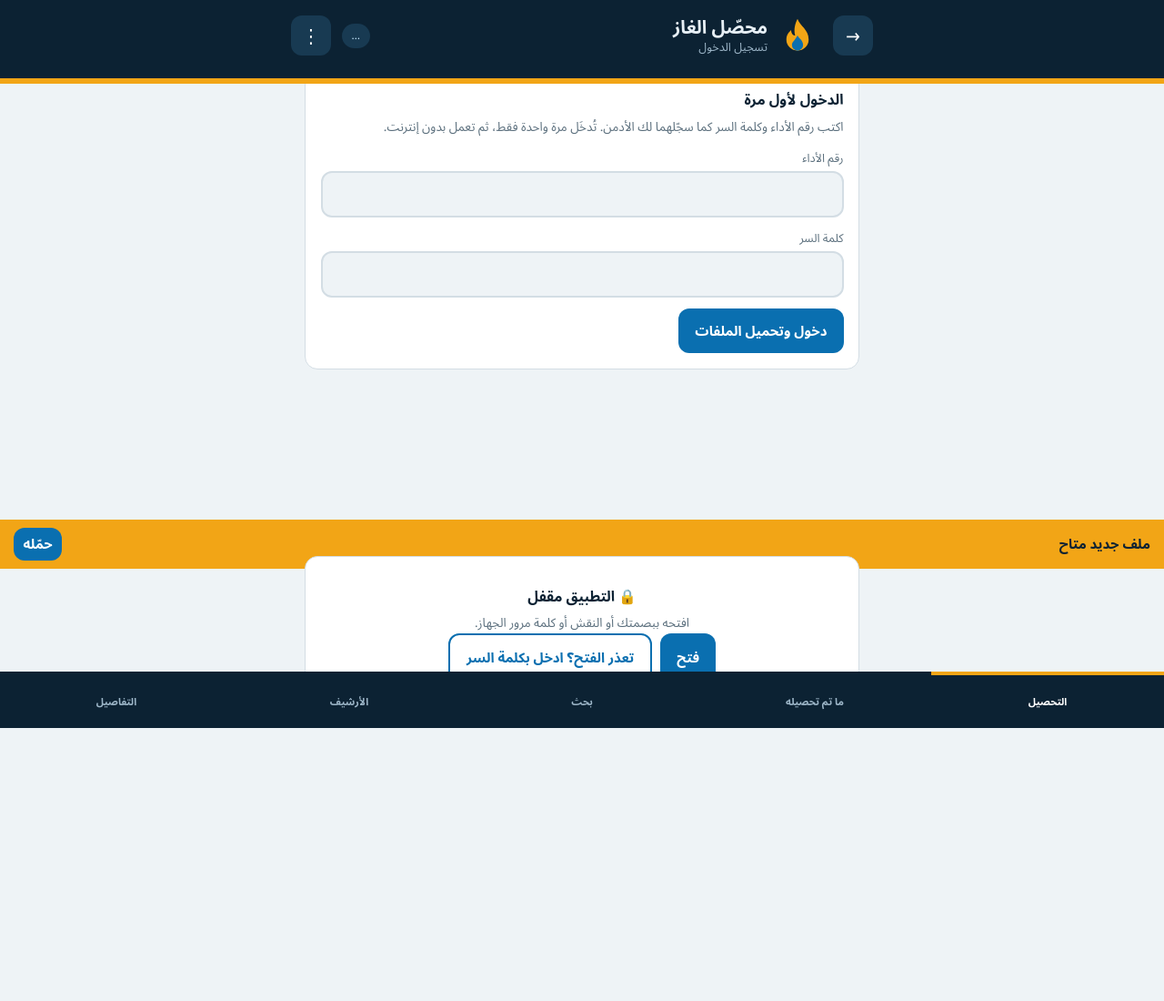
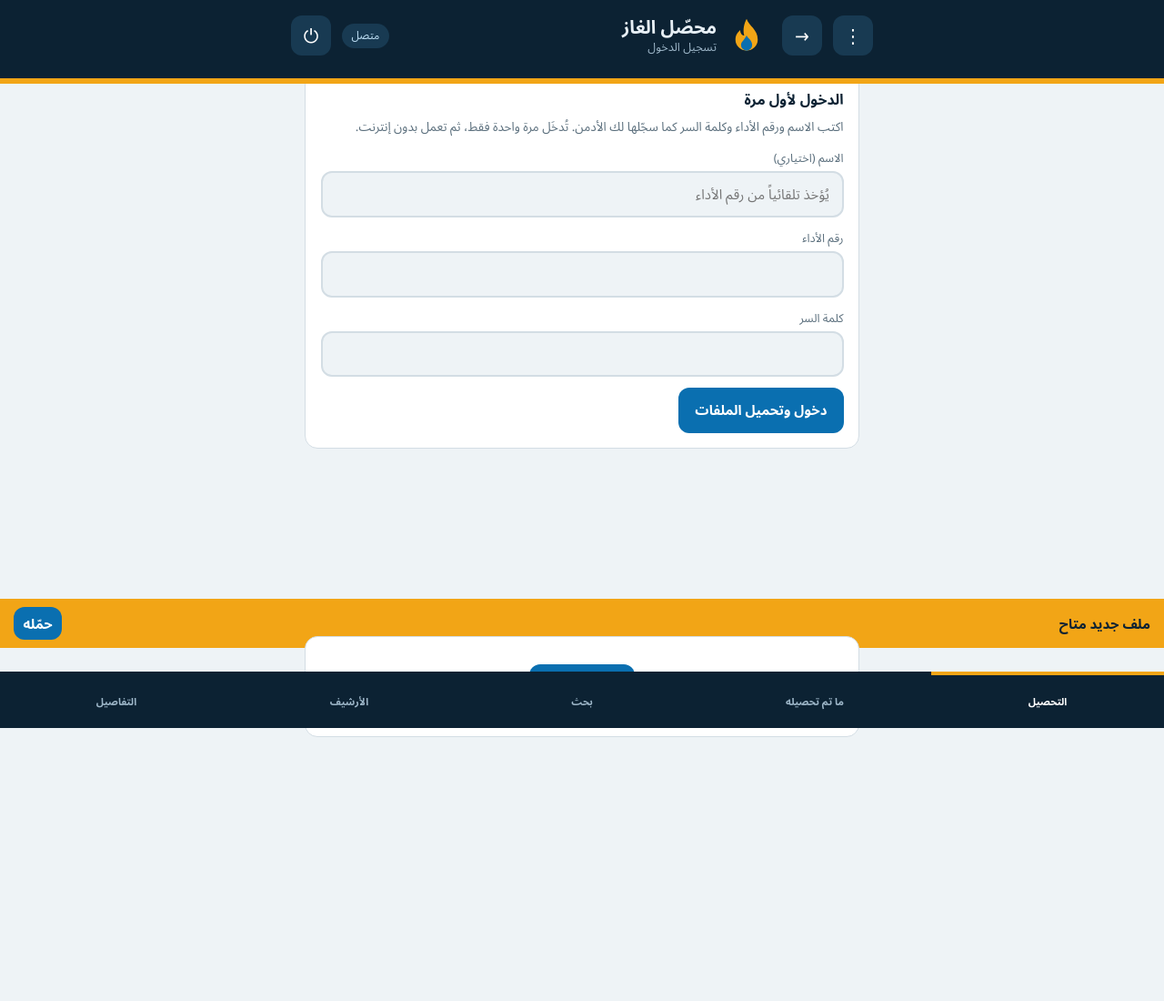
Before and after one commit to engsherif74/collection-app, a plain HTML site: page index.html in a window 1280 px wide. Shown: the whole page at 91% size. Drawn offline with Linux system fonts and the light colour scheme.

Commit message:
Add files via upload

```diff
--- a/index.html
+++ b/index.html
@@ -7,78 +7,23 @@
 <link rel="manifest" href="manifest.json">
 <link rel="icon" href="icons/icon-192.png">
 <title>محصّل الغاز</title>
-<link rel="stylesheet" href="css/base.css">
-<link rel="stylesheet" href="css/components.css">
-<link rel="stylesheet" href="css/collector.css">
+<link rel="stylesheet" href="css/base.css"><link rel="stylesheet" href="css/components.css"><link rel="stylesheet" href="css/collector.css">
 </head>
 <body>
-
 <header class="top"><div>
+  <button id="menuBtn" class="ico" aria-label="الواجهات الإضافية">⋮</button>
   <button id="back" class="ico" hidden aria-label="رجوع">→</button>
-  <svg viewBox="0 0 48 48" aria-hidden="true">
-    <path d="M24 3c3 9 14 13 14 26a14 14 0 0 1-28 0c0-6 3-9 6-12 0 5 3 7 5 7-2-8 0-15 3-21z" fill="#f2a516"/>
-    <path d="M24 24c2 4 7 6 7 12a7 7 0 0 1-14 0c0-4 4-6 7-12z" fill="#0a6fb0"/>
-  </svg>
-  <span>
-    <h1>محصّل الغاز</h1>
-    <p id="who">تسجيل الدخول</p>
-  </span>
-  <span class="pill" id="net">…</span>
-  <button id="menuBtn" class="ico" aria-label="القائمة">⋮</button>
+  <svg viewBox="0 0 48 48" aria-hidden="true"><path d="M24 3c3 9 14 13 14 26a14 14 0 0 1-28 0c0-6 3-9 6-12 0 5 3 7 5 7-2-8 0-15 3-21z" fill="#f2a516"/><path d="M24 24c2 4 7 6 7 12a7 7 0 0 1-14 0c0-4 4-6 7-12z" fill="#0a6fb0"/></svg>
+  <span><h1>محصّل الغاز</h1><p id="who">تسجيل الدخول</p></span><span class="pill" id="net">…</span><button id="exitBtn" class="ico" hidden aria-label="خروج" title="خروج">⏻</button>
 </div></header>
-
 <div id="menu" class="menu" hidden></div>
-
-<main id="lock" hidden>
-  <section class="card">
-    <h2>الدخول لأول مرة</h2>
-    <p class="mute">اكتب رقم الأداء وكلمة السر كما سجّلهما لك الأدمن. تُدخَل مرة واحدة فقط، ثم تعمل بدون إنترنت.</p>
-    <div class="stack">
-      <label class="field">
-        <span>رقم الأداء</span>
-        <input id="no" inputmode="numeric" autocomplete="off">
-      </label>
-      <label class="field">
-        <span>كلمة السر</span>
-        <input id="pw" type="password" autocomplete="off">
-      </label>
-    </div>
-    <div class="actions">
-      <button class="btn" id="go">دخول وتحميل الملفات</button>
-    </div>
-    <p class="mute" id="msg"></p>
-  </section>
-</main>
-
-<div id="upd" class="upd" hidden>
-  <span>ملف جديد متاح</span>
-  <button class="btn sm" id="updBtn">حمّله</button>
-</div>
-
-<main id="locked" hidden>
-  <section class="card empty">
-    <h2>🔒 التطبيق مقفل</h2>
-    <p class="mute">افتحه ببصمتك أو النقش أو كلمة مرور الجهاز.</p>
-    <div class="actions" style="justify-content:center">
-      <button class="btn" id="unlockBtn">فتح</button>
-      <button class="btn ghost" id="relogin">تعذر الفتح؟ ادخل بكلمة السر</button>
-    </div>
-    <p class="mute" id="lmsg"></p>
-  </section>
-</main>
-
+<main id="lock" hidden><section class="card"><h2>الدخول لأول مرة</h2><p class="mute">اكتب الاسم ورقم الأداء وكلمة السر كما سجّلها لك الأدمن. تُدخَل مرة واحدة فقط، ثم تعمل بدون إنترنت.</p>
+<div class="stack"><label class="field"><span>الاسم (اختياري)</span><input id="name" autocomplete="off" placeholder="يُؤخذ تلقائياً من رقم الأداء"></label><label class="field"><span>رقم الأداء</span><input id="no" inputmode="numeric" autocomplete="off"></label><label class="field"><span>كلمة السر</span><input id="pw" type="password" autocomplete="off"></label></div>
+<div class="actions"><button class="btn" id="go">دخول وتحميل الملفات</button></div><p class="mute" id="msg"></p></section></main>
+<div id="upd" class="upd" hidden><span>ملف جديد متاح</span><button class="btn sm" id="updBtn">حمّله</button></div>
+<main id="locked" hidden><section class="card empty"><div class="actions" style="justify-content:center"><button class="btn" id="unlockBtn">فتح التطبيق</button></div><p class="mute" id="lmsg"></p><div class="actions" style="justify-content:center"><button class="btn ghost" id="relogin" hidden>تعذر الفتح؟ ادخل بكلمة السر</button></div></section></main>
 <main id="app" hidden><section id="view"></section></main>
-
-<nav class="tabs" id="tabs" hidden>
-  <button data-t="home" class="on">التحصيل</button>
-  <button data-t="ledger">ما تم تحصيله</button>
-  <button data-t="search">بحث</button>
-  <button data-t="archive">الأرشيف</button>
-  <button data-t="details">التفاصيل</button>
-</nav>
-
+<nav class="tabs" id="tabs" hidden><button data-t="home" class="on">التحصيل</button><button data-t="ledger">ما تم تحصيله</button><button data-t="search">بحث</button><button data-t="archive">الأرشيف</button><button data-t="details">التفاصيل</button></nav>
 <div id="toast" role="status"></div>
-
 <script type="module" src="js/collector/app.js"></script>
-</body>
-</html>
+</body></html>
```
